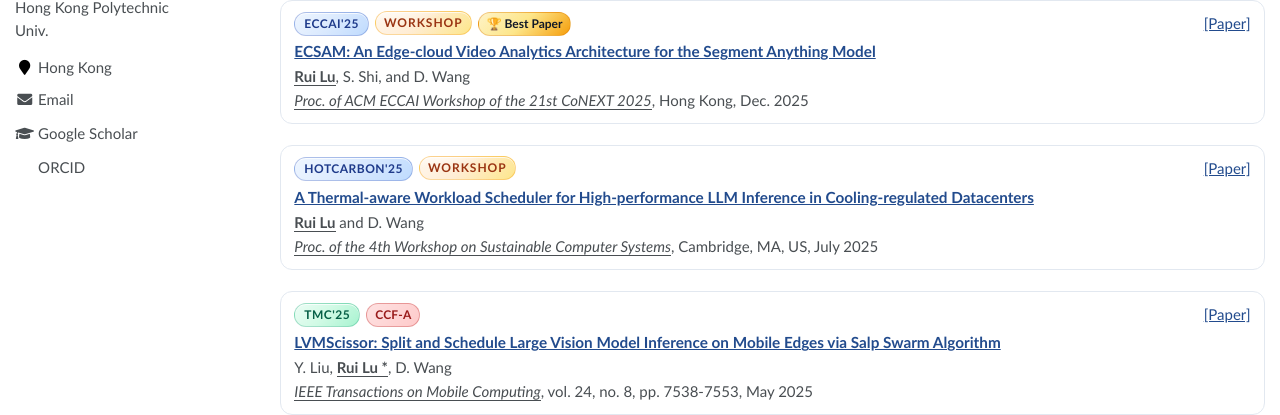
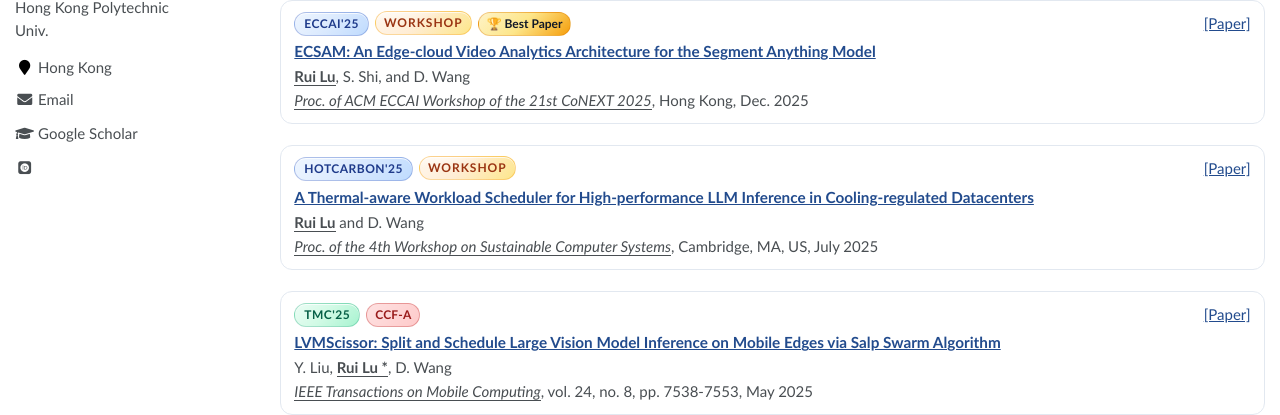
Before and after one commit to SladeLu/sladelu.github.io, a Jekyll site: the page built from _pages/about.md, in a window 1280 px wide. Shown: the part 357-772 px from the top of the page. Built offline with Jekyll 4.4.1, drawn with Linux system fonts in a browser that asks for light colours; some web fonts are replaced.

Commit message:
Update author-profile.html

```diff
--- a/_includes/author-profile.html
+++ b/_includes/author-profile.html
@@ -134,7 +134,7 @@
         <li><a href="{{ author.pubmed }}"><i class="ai ai-pubmed-square ai-fw"></i> PubMed</a></li>
       {% endif %}
       {% if author.orcid %}
-        <li><a href="{{ author.orcid }}"><i class="fab fa-fw fa-orcid" aria-hidden="true"></i> ORCID</a></li>
+        <li><a href="{{ author.orcid }}"><i class="ai ai-orcid-square ai-fw"></i></a></li>
       {% endif %}
       {% if author.impactstory %}
         <li><a href="{{ author.impactstory }}"><i class="ai ai-impactstory ai-fw"></i> Impactstory</a></li>
```
